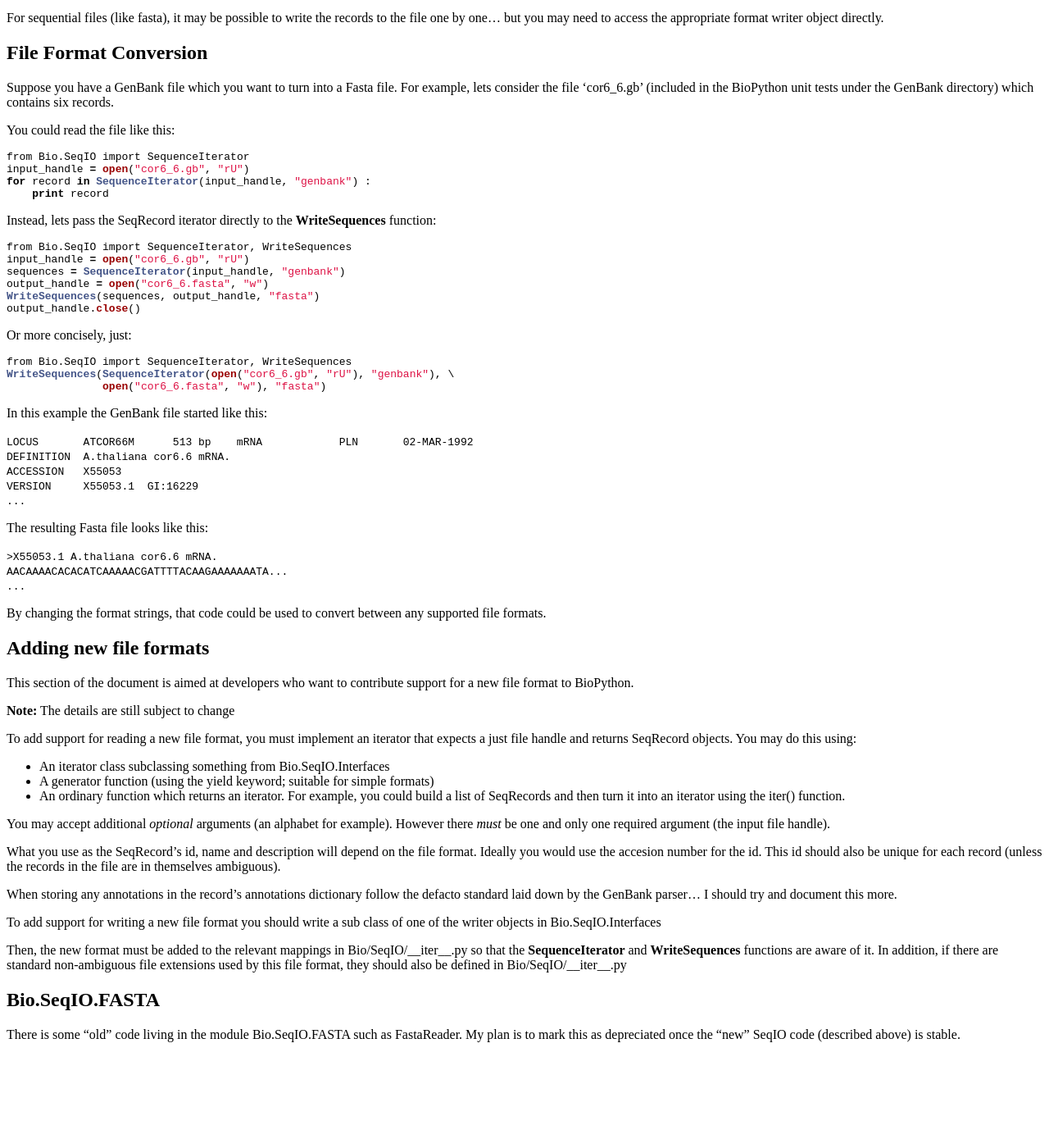
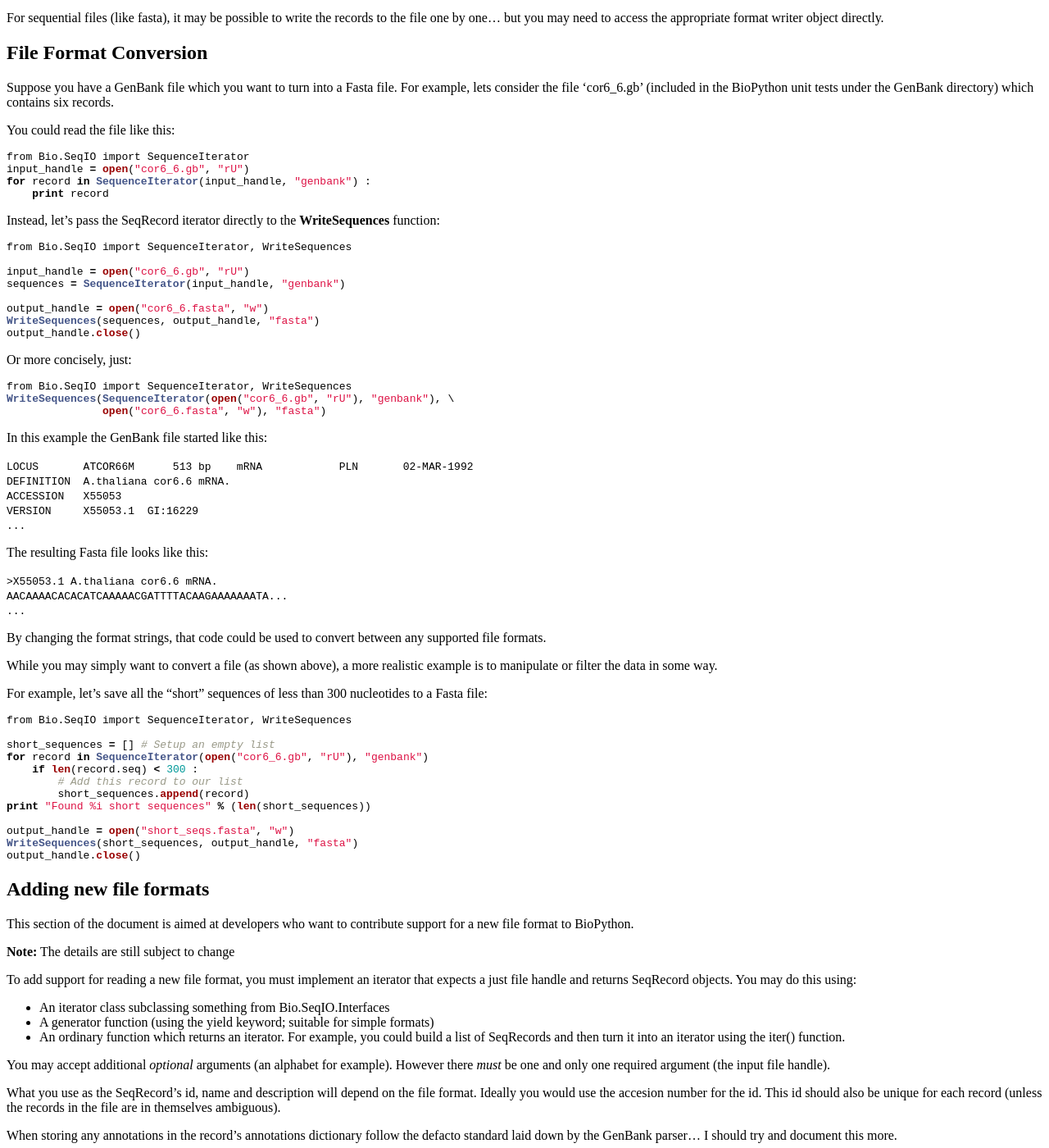
Before and after one commit to biopython/biopython.github.io, a Jekyll site: the page built from wiki/SeqIO.md, in a window 1280 px wide and 1400 px high, scrolled down 1791 px. Shown: the whole window at 82% size. Built offline with Jekyll 4.4.1, drawn with Linux system fonts in a browser that asks for light colours; before the commit the page ends 3078 px from its top, so only the background shows below that.

Commit message:
Example filtering based on sequence length

````diff
--- a/wiki/SeqIO.md
+++ b/wiki/SeqIO.md
@@ -182,13 +182,15 @@ for record in SequenceIterator(input_handle, "genbank") :
     print record
 ```
 
-Instead, lets pass the SeqRecord iterator directly to the
+Instead, let's pass the SeqRecord iterator directly to the
 **WriteSequences** function:
 
 ``` python
 from Bio.SeqIO import SequenceIterator, WriteSequences
+
 input_handle = open("cor6_6.gb", "rU")
 sequences = SequenceIterator(input_handle, "genbank")
+
 output_handle = open("cor6_6.fasta", "w")
 WriteSequences(sequences, output_handle, "fasta")
 output_handle.close()
@@ -218,6 +220,27 @@ The resulting Fasta file looks like this:
 
 By changing the format strings, that code could be used to convert
 between any supported file formats.
+
+While you may simply want to convert a file (as shown above), a more
+realistic example is to manipulate or filter the data in some way.
+
+For example, let's save all the "short" sequences of less than 300
+nucleotides to a Fasta file:
+
+``` python
+from Bio.SeqIO import SequenceIterator, WriteSequences
+
+short_sequences = [] # Setup an empty list
+for record in SequenceIterator(open("cor6_6.gb", "rU"), "genbank")
+    if len(record.seq) < 300 :
+        # Add this record to our list
+        short_sequences.append(record)
+print "Found %i short sequences" % (len(short_sequences))
+
+output_handle = open("short_seqs.fasta", "w")
+WriteSequences(short_sequences, output_handle, "fasta")
+output_handle.close()
+```
 
 Adding new file formats
 -----------------------
````
Also changed, not shown: 1 other file.
